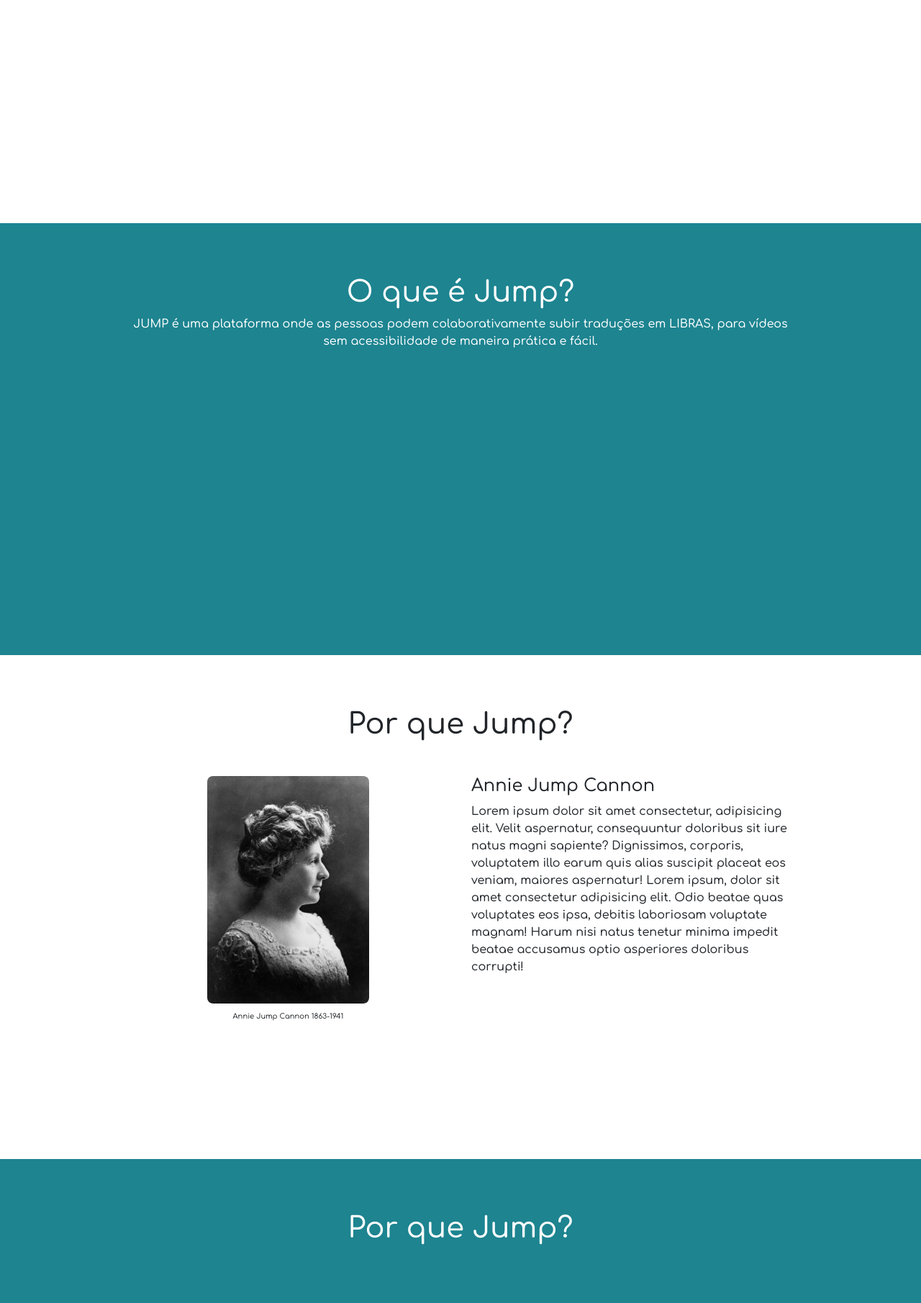
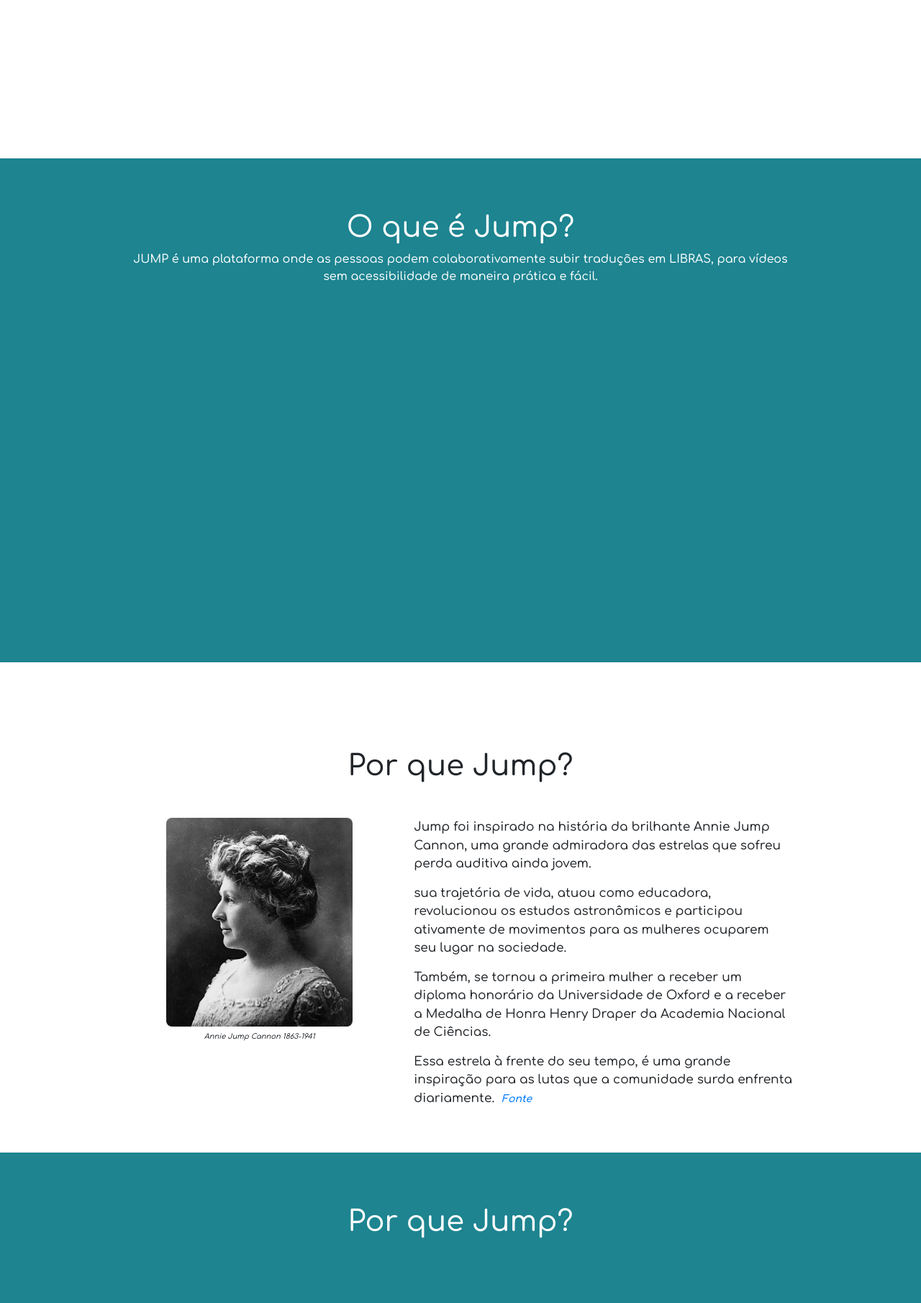
Before and after one commit to dgsdev/Projeto-Recode, a PHP site: page / in a window 1280 px wide. Shown: the part 640-2450 px from the top of the page at 72% size. After the commit the page ends 2360 px from the top, so only its background shows below. Run offline with PHP 8.4, Linux system fonts and the light colour scheme; some libraries are stand-ins or nearby versions.

Commit message:
Atulização 19 de janeiro

```diff
--- a/css/index-css.css
+++ b/css/index-css.css
@@ -56,7 +56,7 @@ main{
 }
 
 .sessao1{
-    height: 600px;
+    height: 510px;
 }
 
 .sessao1-box-texto{
@@ -74,7 +74,7 @@ main{
 }
 
 .sessao2{
-    height: 600px;
+    height: 700px;
     background-color: #1d8490;
     color: white;
 }
@@ -85,7 +85,9 @@ main{
 }
 
 .sessao3{
-    height: 700px;
+    width: 100%;
+    height: inherit;
+    overflow: visible;
 }
 
 .sessao3-box-texto{
@@ -93,15 +95,31 @@ main{
     height: 70%;
 }
 
-.sessao3-box-texto .row .col-sm-6 .annie-img{
-    width: 50%;
+.sessao3-box-texto .row .col-sm-5 .annie-img{
+    width: 70%;
     height: auto;
     border-radius: 8px;
 }
 
 figure figcaption{
-    padding-top: 10px;
+    padding-top: 6px;
     font-size: 10px;
+    font-style: italic;
+}
+
+.sessao3-box-texto .row .col-sm-7 span{
+    font-size: 17px !important;
+}
+
+.sessao3-box-texto .row .col-sm-7 .fonte{
+    font-size: 14px;
+    font-style: italic;
+    margin-left: 5px;
+    text-decoration: none;
+}
+
+.sessao3-box-texto .row .col-sm-7 p{
+    margin-bottom: 15px;
 }
 
 .sessao4{
--- a/index.html
+++ b/index.html
@@ -33,7 +33,7 @@
                             <small id="emailHelp" class="form-text text-muted">Cadastre-se</small>
                         </a>
                     </div>
-                  </form>
+                </form>
             </div>
         </div>
     </nav>
@@ -54,21 +54,32 @@
                 </p>
             </div>
         </section>
-        <section class="sessao3 d-flex justify-content-center">
+        <section class="sessao3 d-flex justify-content-center py-5">
             <div class="sessao3-box-texto px-5 pt-4 text-center mt-5">
                 <h1>Por que Jump?</h1>
                 <div class="row mt-5">
-                    <div class="col-sm-6">
+                    <div class="col-sm-5">
                         <figure>
-                            <img class="annie-img img-fluid" src="./img/Annie-jump-cannon.jpg" alt="">
+                            <img class="annie-img img-fluid" src="./img/2Annie-jump-cannon.jpg" alt="">
                             <figcaption>Annie Jump Cannon 1863-1941</figcaption>
                         </figure>
                     </div>
-                    <div class="col-sm-6 text-left">
-                        <h4>Annie Jump Cannon</h4>
-                        <p>
-                           Lorem ipsum dolor sit amet consectetur, adipisicing elit. Velit aspernatur, consequuntur doloribus sit iure natus magni sapiente? Dignissimos, corporis, voluptatem illo earum quis alias suscipit placeat eos veniam, maiores aspernatur! Lorem ipsum, dolor sit amet consectetur adipisicing elit. Odio beatae quas voluptates eos ipsa, debitis laboriosam voluptate magnam! Harum nisi natus tenetur minima impedit beatae accusamus optio asperiores doloribus corrupti!
-                        </p>
+                    <div class="col-sm-7 text-left">
+                        <span class=".text-truncate">
+                            <p>
+                                Jump foi inspirado na história da brilhante Annie Jump Cannon, uma grande admiradora das estrelas que sofreu perda auditiva ainda jovem.
+                            </p>
+                            <p>
+                                sua trajetória de vida, atuou  como educadora, revolucionou os estudos astronômicos e participou ativamente de movimentos para as mulheres ocuparem seu lugar na sociedade.
+                            </p>
+                            <p>
+                                Também, se tornou a primeira mulher a receber um diploma honorário da Universidade de Oxford e a receber a Medalha de Honra Henry Draper da Academia Nacional de Ciências.
+                            </p>
+                            <p>
+                                Essa estrela à frente do seu tempo, é uma grande inspiração para as lutas que a comunidade surda enfrenta diariamente.
+                                <b><a class="fonte" href="https://www.womenshistory.org/education-resources/biographies/annie-jump-cannon">Fonte</a></b>
+                            </p>
+                        </span>
                     </div>
                 </div>
             </div>
@@ -81,5 +92,18 @@
         </section>
     </main>
 
+    <!-- Vlibras ---------------------------------------------->
+
+    <div vw class="enabled">
+        <div vw-access-button class="active"></div>
+        <div vw-plugin-wrapper>
+          <div class="vw-plugin-top-wrapper"></div>
+        </div>
+      </div>
+      <script src="https://vlibras.gov.br/app/vlibras-plugin.js"></script>
+      <script>
+        new window.VLibras.Widget('https://vlibras.gov.br/app');
+      </script>
+
 </body>
 </html>
```
Also changed, not shown: img/2Annie-jump-cannon.jpg (added).
